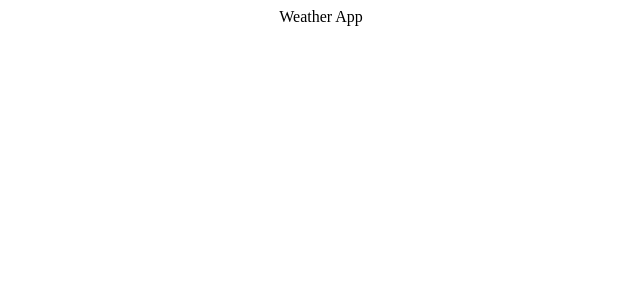
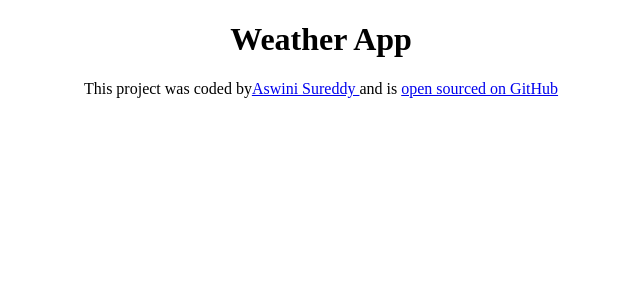
Before and after one commit to aswinina/react-weather-app, a React (Create React App) app: page / in a window 1280 px wide. Shown: the top 300 px of the page, without its empty margins (319-959 px from the left). Built offline with nearby package versions, Linux system fonts and the light colour scheme.

Commit message:
Added the GitHub repo URL

```diff
--- a/src/App.js
+++ b/src/App.js
@@ -4,7 +4,11 @@
 export default function App() {
   return (
     <div className="App">
-      Weather App
+      <h1>Weather App</h1>
+      <footer>
+        This project was coded by<a href="https://aswinisureddy-profile.netlify.app/" target="_blank" >Aswini Sureddy </a>and is {""}
+      <a href="https://github.com/aswinina/react-weather-app" target="_blank">open sourced on GitHub</a>
+      </footer>
     </div>
   );
 }
```
